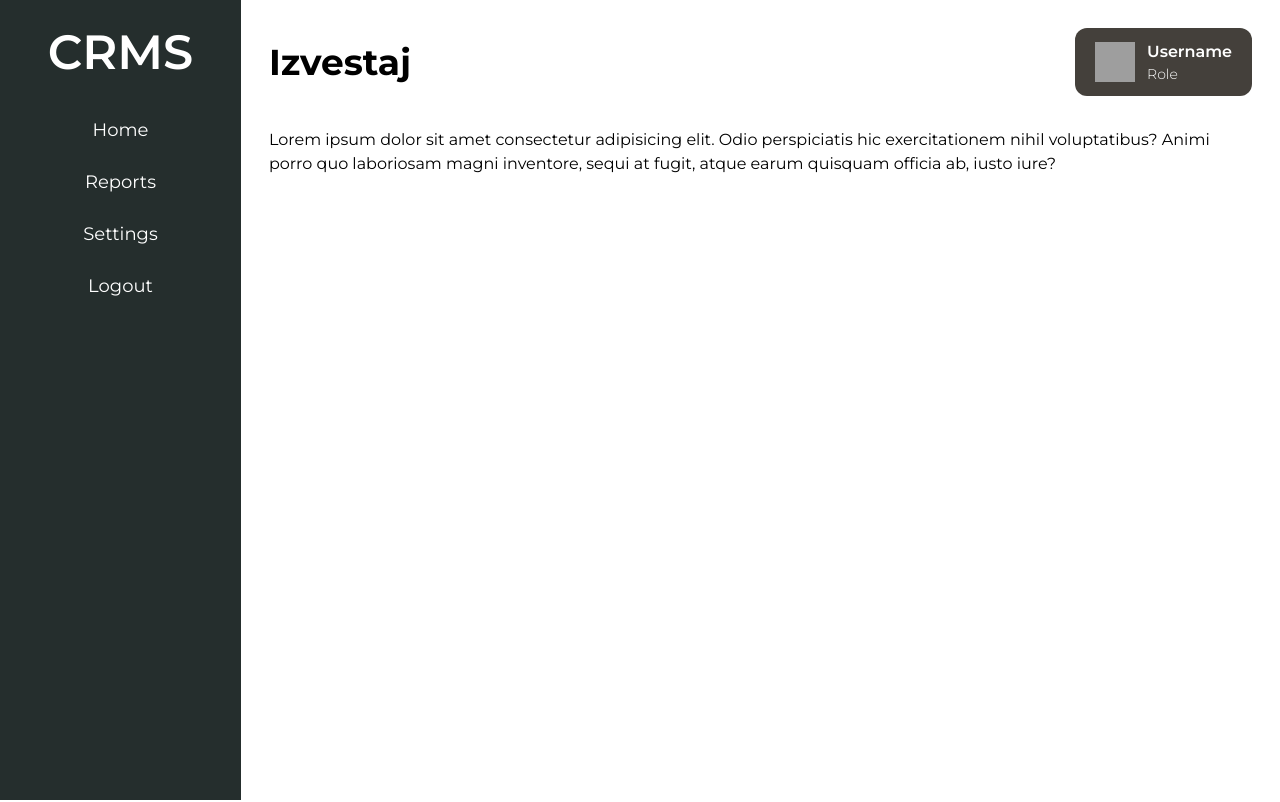
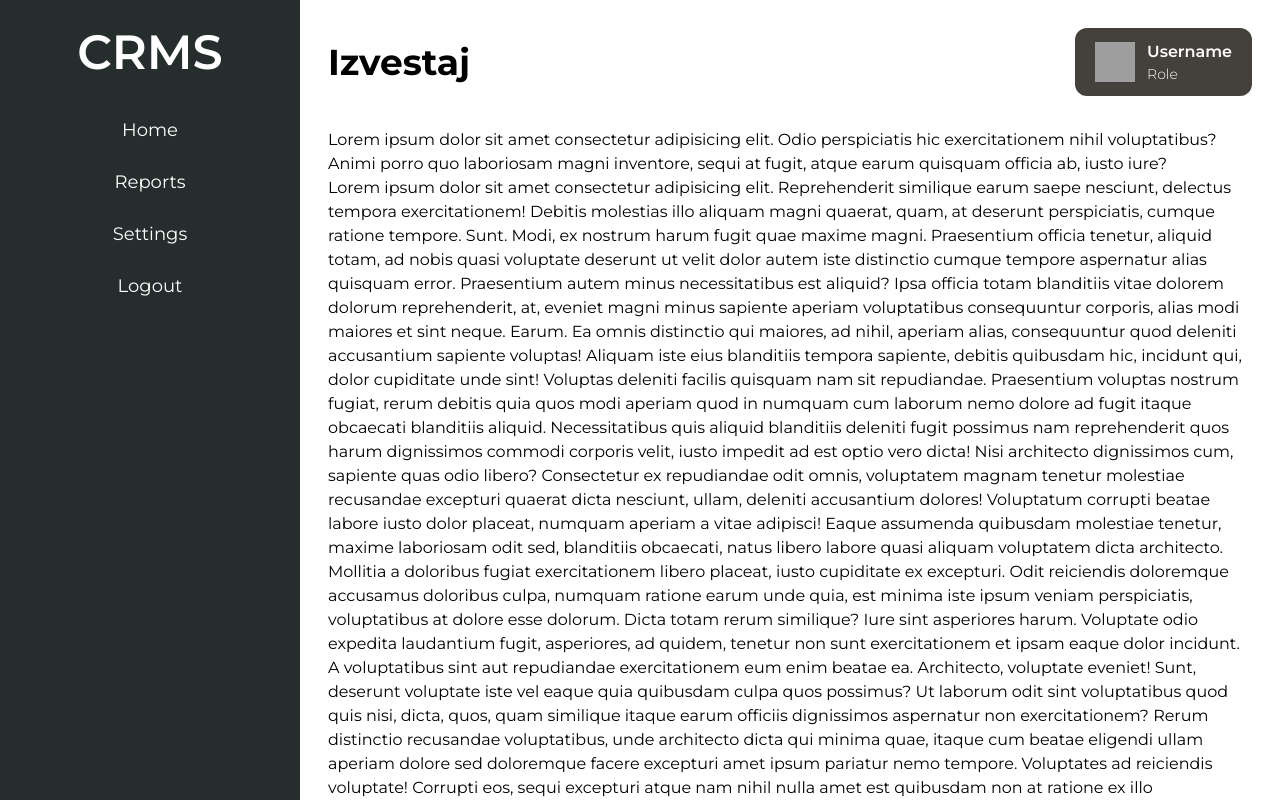
Before and after one commit to petaaar88/CRMS---Frontend, a React (Vite) app: page /reports in a window 1280 px wide. Shown: the top 802 px of the page. Built offline with nearby package versions, Linux system fonts and the light colour scheme; grey boxes are pictures that could not be loaded.

Commit message:
Fix Menu component positioning and enhance MainLayout structure

```diff
--- a/src/components/Menu.jsx
+++ b/src/components/Menu.jsx
@@ -2,7 +2,7 @@ import MenuButton from './MenuButton'
 
 const Menu = () => {
   return (
-    <nav style={{background:"#252E2D", width:"300px"}} className="h-screen">
+    <nav style={{background:"#252E2D", width:"300px"}} className="h-screen fixed">
         <h3 className="text-5xl text-white font-semibold text-center py-7">CRMS</h3>
       <ul>
         <li><MenuButton text="Home" /></li>
--- a/src/layouts/MainLayout.jsx
+++ b/src/layouts/MainLayout.jsx
@@ -3,9 +3,9 @@ import Menu from "../components/Menu"
 
 const MainLayout = () => {
   return (
-    <div className="flex">
+    <div className="flex h-100">
         <Menu />
-        <div style={{width:"100%"}} className="p-7">
+        <div style={{width:"100%",marginLeft:"300px"}} className="p-7">
             <Outlet/>
         </div>
     </div>
--- a/src/pages/ReportPage.jsx
+++ b/src/pages/ReportPage.jsx
@@ -6,6 +6,25 @@ const ReportPage = () => {
     <div>
         <Heading title={"Izvestaj"} />
         <p>Lorem ipsum dolor sit amet consectetur adipisicing elit. Odio perspiciatis hic exercitationem nihil voluptatibus? Animi porro quo laboriosam magni inventore, sequi at fugit, atque earum quisquam officia ab, iusto iure?</p>
+        <p>Lorem ipsum dolor sit amet consectetur adipisicing elit. Reprehenderit similique earum saepe nesciunt, delectus tempora exercitationem! Debitis molestias illo aliquam magni quaerat, quam, at deserunt perspiciatis, cumque ratione tempore. Sunt.
+        Modi, ex nostrum harum fugit quae maxime magni. Praesentium officia tenetur, aliquid totam, ad nobis quasi voluptate deserunt ut velit dolor autem iste distinctio cumque tempore aspernatur alias quisquam error.
+        Praesentium autem minus necessitatibus est aliquid? Ipsa officia totam blanditiis vitae dolorem dolorum reprehenderit, at, eveniet magni minus sapiente aperiam voluptatibus consequuntur corporis, alias modi maiores et sint neque. Earum.
+        Ea omnis distinctio qui maiores, ad nihil, aperiam alias, consequuntur quod deleniti accusantium sapiente voluptas! Aliquam iste eius blanditiis tempora sapiente, debitis quibusdam hic, incidunt qui, dolor cupiditate unde sint!
+        Voluptas deleniti facilis quisquam nam sit repudiandae. Praesentium voluptas nostrum fugiat, rerum debitis quia quos modi aperiam quod in numquam cum laborum nemo dolore ad fugit itaque obcaecati blanditiis aliquid.
+        Necessitatibus quis aliquid blanditiis deleniti fugit possimus nam reprehenderit quos harum dignissimos commodi corporis velit, iusto impedit ad est optio vero dicta! Nisi architecto dignissimos cum, sapiente quas odio libero?
+        Consectetur ex repudiandae odit omnis, voluptatem magnam tenetur molestiae recusandae excepturi quaerat dicta nesciunt, ullam, deleniti accusantium dolores! Voluptatum corrupti beatae labore iusto dolor placeat, numquam aperiam a vitae adipisci!
+        Eaque assumenda quibusdam molestiae tenetur, maxime laboriosam odit sed, blanditiis obcaecati, natus libero labore quasi aliquam voluptatem dicta architecto. Mollitia a doloribus fugiat exercitationem libero placeat, iusto cupiditate ex excepturi.
+        Odit reiciendis doloremque accusamus doloribus culpa, numquam ratione earum unde quia, est minima iste ipsum veniam perspiciatis, voluptatibus at dolore esse dolorum. Dicta totam rerum similique? Iure sint asperiores harum.
+        Voluptate odio expedita laudantium fugit, asperiores, ad quidem, tenetur non sunt exercitationem et ipsam eaque dolor incidunt. A voluptatibus sint aut repudiandae exercitationem eum enim beatae ea. Architecto, voluptate eveniet!
+        Sunt, deserunt voluptate iste vel eaque quia quibusdam culpa quos possimus? Ut laborum odit sint voluptatibus quod quis nisi, dicta, quos, quam similique itaque earum officiis dignissimos aspernatur non exercitationem?
+        Rerum distinctio recusandae voluptatibus, unde architecto dicta qui minima quae, itaque cum beatae eligendi ullam aperiam dolore sed doloremque facere excepturi amet ipsum pariatur nemo tempore. Voluptates ad reiciendis voluptate!
+        Corrupti eos, sequi excepturi atque nam nihil nulla amet est quibusdam non at ratione ex illo praesentium officia temporibus. Consequatur veritatis placeat accusantium maiores sunt alias commodi doloremque itaque fuga?
+        Minima error vitae molestiae voluptate quis beatae nostrum exercitationem, ipsam voluptatibus recusandae placeat voluptates laudantium quo laboriosam iusto doloremque sunt. Quibusdam sunt cupiditate maxime quas molestias necessitatibus iste omnis quam.
+        Debitis quia voluptatum nam neque, quas eum quaerat sit aspernatur. Quod culpa, dicta deserunt beatae amet odit! Mollitia dicta placeat a, provident rem error dolor. Fugit ipsa facere non error.
+        Et optio nemo eaque voluptate praesentium labore nulla sunt, ab quis veritatis ipsam accusantium itaque magnam odio, voluptas adipisci minima, consequatur officiis expedita id nihil non minus cupiditate. Ad, itaque.
+        Similique odit, delectus quod accusamus obcaecati nihil consectetur quisquam, rem reiciendis quos impedit recusandae, autem voluptates suscipit maiores esse assumenda itaque labore ad ipsum fugiat dolorum placeat et. Totam, modi.
+        Fugit consequuntur maxime, neque, vitae officia iure aspernatur iusto dignissimos aperiam magni soluta temporibus saepe libero! Libero aliquid molestiae magni tempora fugit autem esse, cupiditate error nihil nam a voluptas.
+        Optio, odio fugit. Ad vel ratione molestias dignissimos tempore iure laborum dicta delectus quis consequatur ipsa praesentium corrupti, in minima maiores perspiciatis amet, blanditiis sit fuga expedita atque quos sed.</p>
     </div>
   )
 }
```
